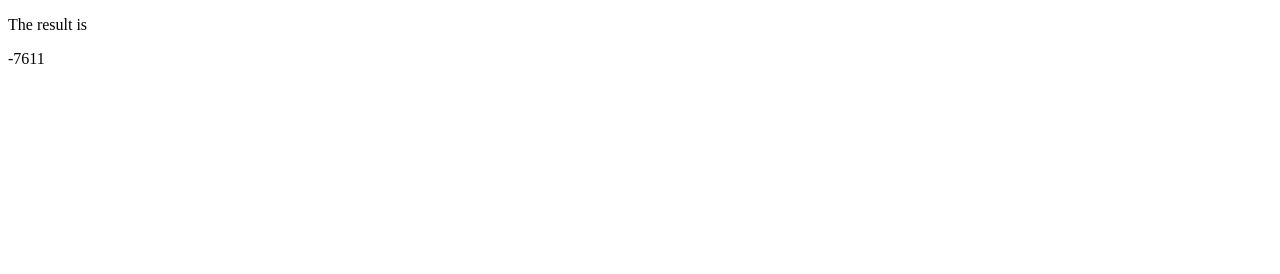
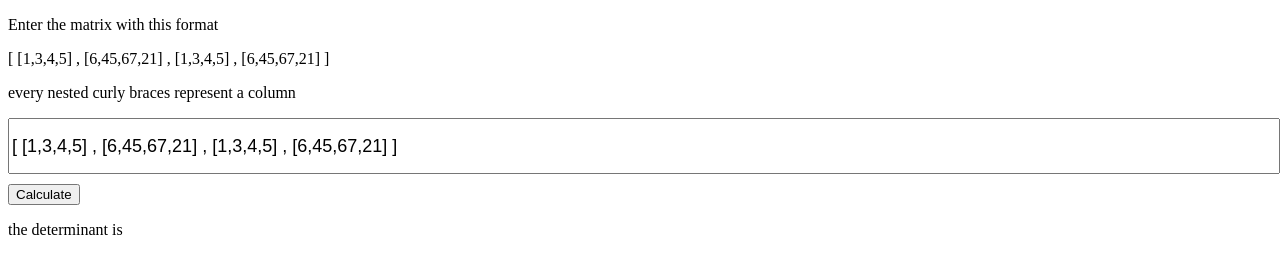
Before and after one commit to hasankzl/js-chio-determinant, a plain HTML site: page index.html in a window 1280 px wide. Drawn offline with Linux system fonts and the light colour scheme.

Commit message:
input field added

```diff
--- a/chio.js
+++ b/chio.js
@@ -2,8 +2,10 @@
 // github/coderSau/chio
 
 const resultElement = document.getElementById("result");
-
+const submitButton = document.getElementById("submit");
 // matrix columns
+// every nested array represent a column
+// defined static but can be changed
 let matrix = [
   [8, 1, 2, 5],
   [8, 26, 5, 7],
@@ -13,6 +15,7 @@ let matrix = [
 //started by 1 because of multiply
 let result = 1;
 
+// function create a matrix
 var CreateMatrix = function (rows, columns) {
   this.rows = rows;
   this.columns = columns;
@@ -23,10 +26,12 @@ var CreateMatrix = function (rows, columns) {
   return this.myarray;
 };
 
+// for calculate 2x2 detarminant
 var getDetarminant = function (array) {
   return array[0] * array[3] - array[1] * array[2];
 };
 
+// solves the matrix which included 2x2 matrix
 var SolveMatrix = function (solveMatrix) {
   const solveMatrixLength = solveMatrix.length;
   const newMatrix = CreateMatrix(solveMatrixLength, solveMatrixLength);
@@ -38,9 +43,11 @@ var SolveMatrix = function (solveMatrix) {
   return newMatrix;
 };
 
+// recursive function
 function calculateDeterminant(matrix2) {
   if (matrix2.length == 1) {
     resultElement.innerText = result * matrix2[0] * -1;
+    result = 1;
     return;
   } else {
     let calculateMatrix = matrix2;
@@ -80,4 +87,8 @@ function calculateDeterminant(matrix2) {
     calculateDeterminant(underDimentionalMatrix);
   }
 }
-calculateDeterminant(matrix);
+
+submitButton.addEventListener("click", function () {
+  const matrixValue = document.getElementById("matrix").value;
+  calculateDeterminant(JSON.parse(matrixValue));
+});
--- a/index.html
+++ b/index.html
@@ -5,9 +5,16 @@
     <meta name="viewport" content="width=device-width, initial-scale=1.0">
 
     <title>Chio det algorithm</title>
+
+
 </head>
 <body>
-    <p>The result is</p>
+    <p>Enter the matrix with this format </p>
+    <p>[ [1,3,4,5] , [6,45,67,21] , [1,3,4,5] , [6,45,67,21] ]</p>
+    <p>every nested curly braces  represent a column</p>
+    <input type="text" id="matrix" value="[ [1,3,4,5] , [6,45,67,21] , [1,3,4,5] , [6,45,67,21] ]" style="width: 100%;height: 50px;font-size: large;: 20cm;">
+    <button type="button" style="margin-top: 10px;" id="submit">Calculate</button>
+    <p>the determinant is</p>
     <p id="result"></p>
     <script type="text/javascript" src="./chio.js"></script>
 </body>
```
